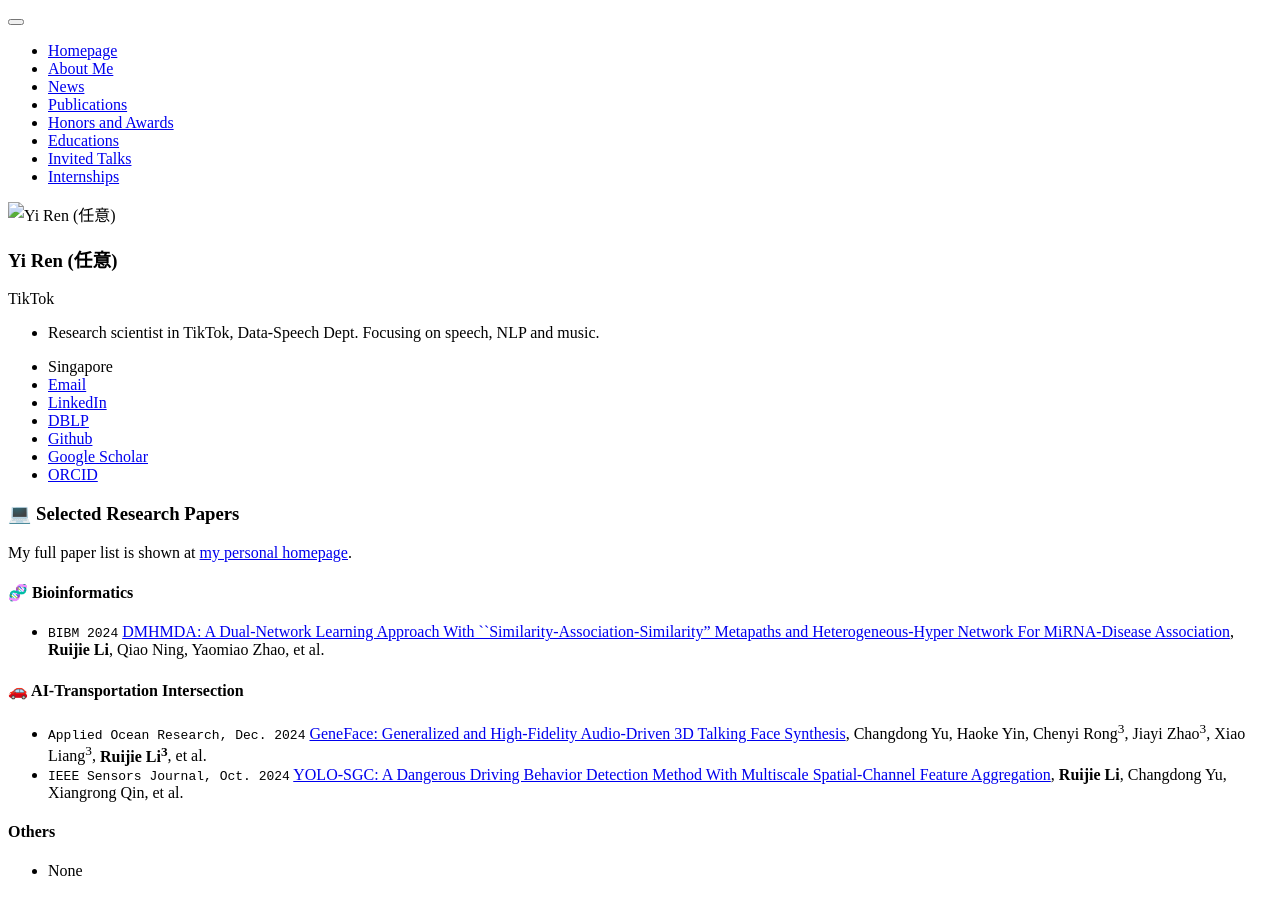
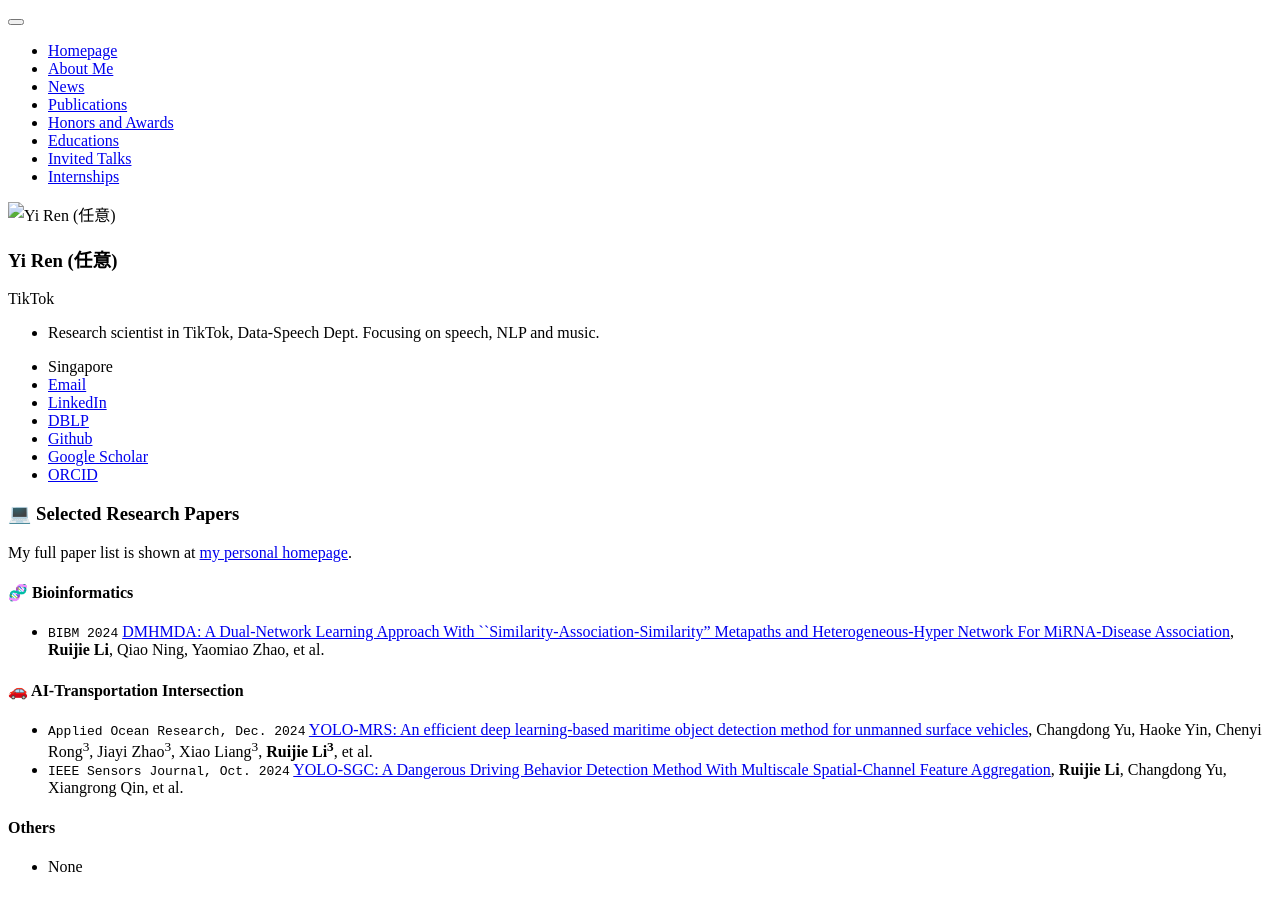
Before and after one commit to ReyJerry/ReyJerry.github.io, a Jekyll site: the page built from _pages/includes/pub_short.md, in a window 1280 px wide. Built offline with Jekyll 4.4.1, drawn with Linux system fonts in a browser that asks for light colours; our own code applies the rules of GitHub Pages for plain Markdown files.

Commit message:
pub_short.md

```diff
--- a/_pages/includes/pub_short.md
+++ b/_pages/includes/pub_short.md
@@ -7,7 +7,7 @@ My full paper list is shown at [my personal homepage](https://reyjerry.github.io
 - ``BIBM 2024`` [DMHMDA: A Dual-Network Learning Approach With ``Similarity-Association-Similarity" Metapaths and Heterogeneous-Hyper Network For MiRNA-Disease Association](https://arxiv.org/abs/2006.04558), **Ruijie Li**, Qiao Ning, Yaomiao Zhao, et al.
 
 #### 🚗 AI-Transportation Intersection
-- ``Applied Ocean Research, Dec. 2024`` [GeneFace: Generalized and High-Fidelity Audio-Driven 3D Talking Face Synthesis](https://openreview.net/forum?id=YfwMIDhPccD), Changdong Yu, Haoke Yin, Chenyi Rong<sup>3</sup>, Jiayi Zhao<sup>3</sup>, Xiao Liang<sup>3</sup>, **Ruijie Li<sup>3</sup>**, et al.
+- ``Applied Ocean Research, Dec. 2024`` [YOLO-MRS: An efficient deep learning-based maritime object detection method for unmanned surface vehicles](https://www.sciencedirect.com/science/article/abs/pii/S0141118724003614), Changdong Yu, Haoke Yin, Chenyi Rong<sup>3</sup>, Jiayi Zhao<sup>3</sup>, Xiao Liang<sup>3</sup>, **Ruijie Li<sup>3</sup>**, et al.
 - ``IEEE Sensors Journal, Oct. 2024`` [YOLO-SGC: A Dangerous Driving Behavior Detection Method With Multiscale Spatial-Channel Feature Aggregation](https://ieeexplore.ieee.org/abstract/document/10680977), **Ruijie Li**, Changdong Yu, Xiangrong Qin, et al.
 
 #### Others
```
